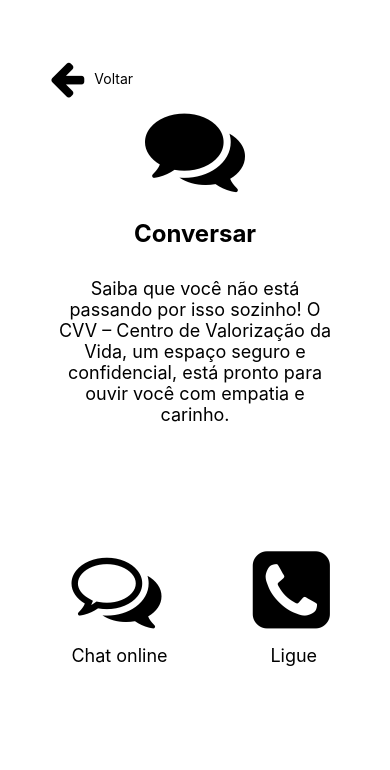
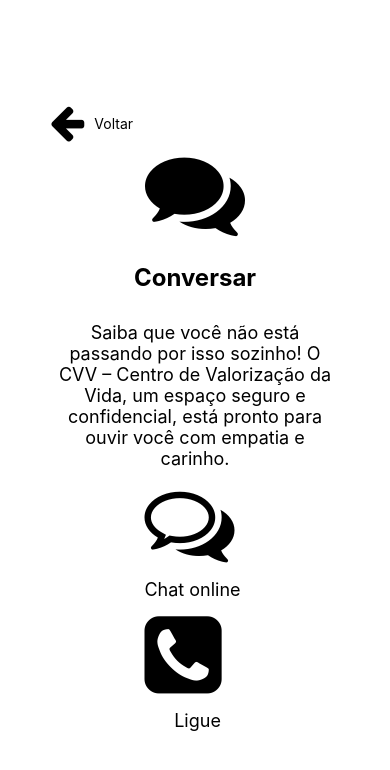
Before and after one commit to luizolivas/Calmind-TCC, a React Native app: screen /Talk in a window 390 px wide. Shown: the top 770 px of the page. Built offline with nearby package versions, Linux system fonts and the light colour scheme; no server answers.

Commit message:
Update TalkScreen.js

```diff
--- a/routes/TalkScreen.js
+++ b/routes/TalkScreen.js
@@ -41,11 +41,6 @@ export function TalkScreen() {
 }
 
 const stylesTalk = StyleSheet.create({
-    buttonContainer: {
-        flexDirection: 'row',
-        justifyContent: 'space-between',
-        marginVertical: 110,
-    },
     button: {
         marginRight: 40,
         marginLeft: 40,
```
